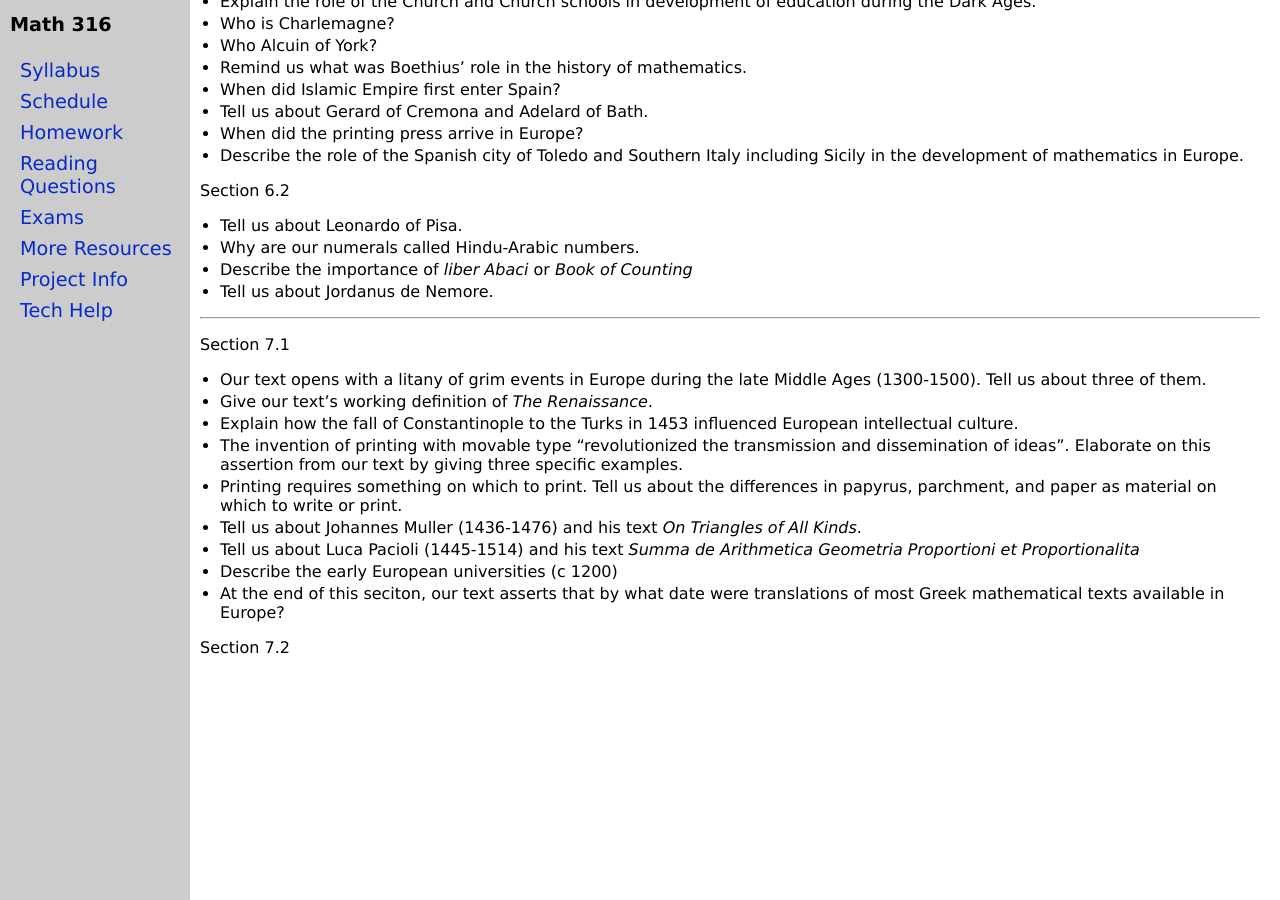
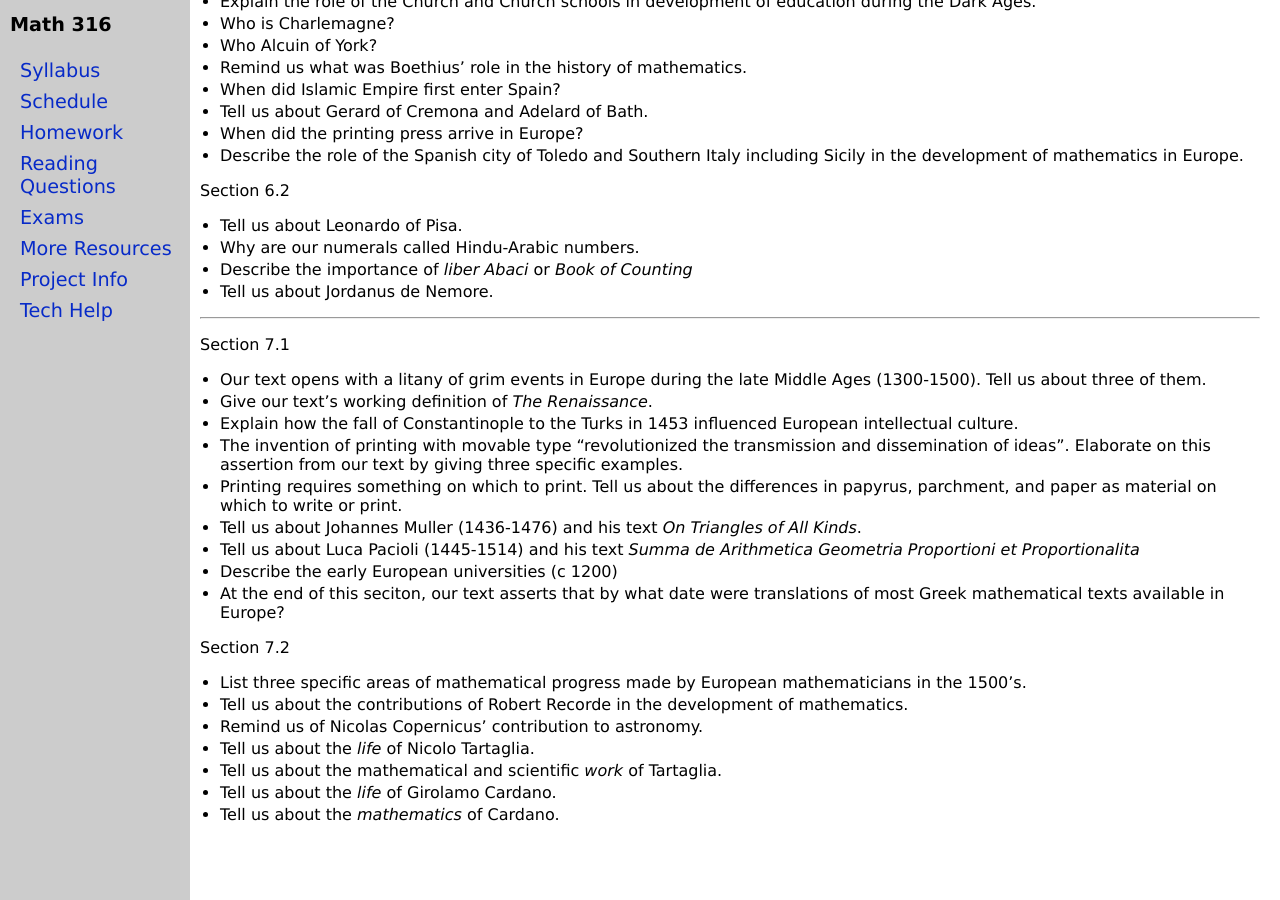
Before and after one commit to jrfaudree/HOM, a Jekyll site: the page built from rq.md, in a window 1280 px wide and 900 px high, scrolled down 5329 px. Built offline with Jekyll 4.4.1, drawn with Linux system fonts in a browser that asks for light colours.

Commit message:
Update rq.md

```diff
--- a/rq.md
+++ b/rq.md
@@ -280,6 +280,12 @@ Section 7.1
 
 Section 7.2
 
-
+- List three specific areas of mathematical progress made by European mathematicians in the 1500's.
+- Tell us about the contributions of Robert Recorde in the development of mathematics.
+- Remind us of Nicolas Copernicus' contribution to astronomy.
+- Tell us about the *life* of Nicolo Tartaglia.
+- Tell us about the mathematical and scientific *work* of Tartaglia.
+- Tell us about the *life* of Girolamo Cardano.
+- Tell us about the *mathematics* of Cardano.
 
 <div style="padding-bottom: 40px"></div>
```
